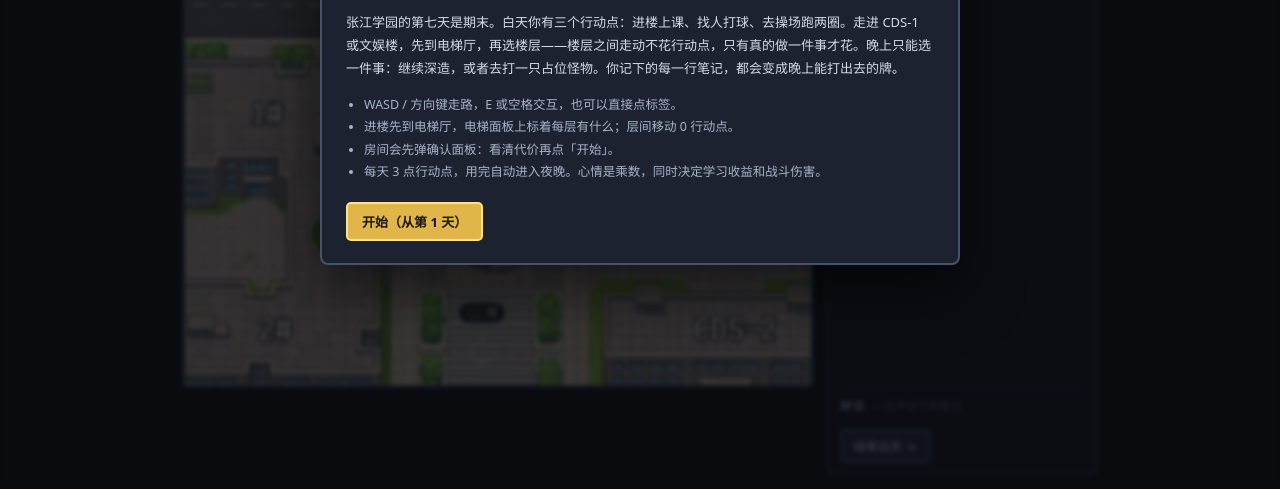
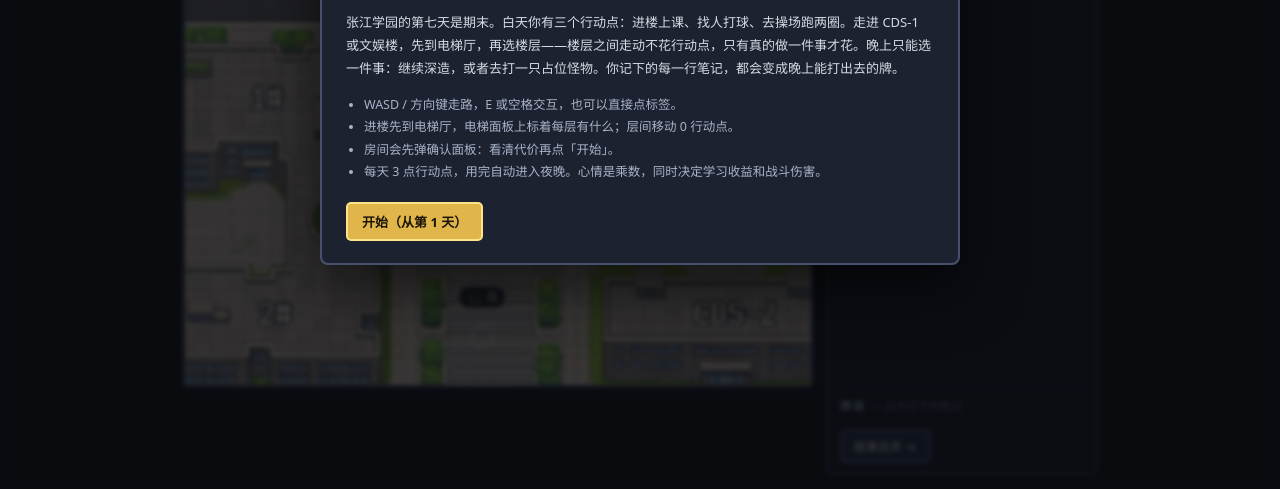
Before and after one commit to a766426356/hackathon, a plain HTML site: page game/index.html in a window 1280 px wide. Shown: the part 311-800 px from the top of the page. Drawn offline with Linux system fonts and the light colour scheme.

Commit message:
钢琴选项背景图 + 面板模糊减弱 + 镜头延迟 + 小人重绘与待机动画
- 钢琴选项悬停底图：assets/bg/wenyu-piano.jpg（木头色琴房），和自习室/斯诺克同一套机制
- 面板底图模糊 9px → 3.5px，遮罩也调淡（radial .02/.34），房间能看清了
- 镜头跟随加了延迟：跟随系数 10 → 4.2，另加朝向前瞻（16px，2.4/s 缓动），
  走起来镜头会"追"人，停下再慢慢归位
- 小人重绘：白领口 + 红领带 + 深色下摆 + 手臂（走路摆动 / 待机轻晃）、
  头发高光、眼睛加高光、腮红、嘴；影子随呼吸微缩放
- 待机动画：呼吸起伏（1.9Hz）、每 3.4 秒眨一次眼、身体轻微左右晃；
  走路时腿/手臂交替摆动，嘴张开一点
- drawPlayerSprite 签名加 time 参数（只有 world.js 调用）

```diff
--- a/game/src/interiors.js
+++ b/game/src/interiors.js
@@ -35,7 +35,8 @@ const ROOMS = {
     effect: '和一位朋友打一局：赢心情 +' + R.snooker.mood + ' / 友谊 +' + R.snooker.friend + '，输了也有少量（TA 今天还没和你聊过才行）',
   },
   piano: {
-    id: 'piano', name: '钢琴', icon: '🎹', action: 'piano', ap: 1, freeEntry: true,
+    id: 'piano', name: '钢琴', icon: '🎹', action: 'piano', ap: 1,
+    bg: 'assets/bg/wenyu-piano.jpg', freeEntry: true,
     tagline: '三个八度 · 无限弹',
     desc: '一架立式钢琴，琴盖是开的。没人管，你可以弹。',
     effect: '免费、随便弹；每天第一次弹满 ' + R.piano.notes + ' 个音：心情 +' + R.piano.mood + '（之后不再结算）',
--- a/game/src/world.js
+++ b/game/src/world.js
@@ -11,6 +11,7 @@ const ZOOM = CAMPUS.zoom;
 const VIEW_W = MAP_W / ZOOM;
 const VIEW_H = MAP_H / ZOOM;
 const PLAYER_SCALE = CAMPUS.playerScale;
+const LEAD = 16; // 镜头朝向前瞻的像素数
 
 // 把行走矩形换到画布坐标系，只算一次
 const WALK = WALKABLE.map((r) => ({
@@ -46,6 +47,7 @@ export function createWorld(canvas) {
   let t = 0;
   // 镜头中心：平滑跟到玩家身上，并夹在图的边界内
   const cam = { x: player.x, y: player.y };
+  const lead = { x: 0, y: 0 }; // 镜头前瞻：朝哪走就先往哪偏一点
 
   function clampCam() {
     cam.x = Math.max(VIEW_W / 2, Math.min(MAP_W - VIEW_W / 2, cam.x));
@@ -92,10 +94,16 @@ export function createWorld(canvas) {
     player.x = Math.max(8, Math.min(MAP_W - 8, player.x));
     player.y = Math.max(8, Math.min(MAP_H - 8, player.y));
 
-    // 镜头缓缓跟过去，急停急转时不会晕
-    const follow = Math.min(1, dt * 10);
-    cam.x += (player.x - cam.x) * follow;
-    cam.y += (player.y - cam.y) * follow;
+    // 镜头跟得慢一点：先慢慢飘向玩家朝的那一侧（前瞻），再追上玩家，走起来有"镜头在追人"的手感
+    const leadX = player.dir === 'left' ? -LEAD : player.dir === 'right' ? LEAD : 0;
+    const leadY = player.dir === 'up' ? -LEAD * 0.7 : player.dir === 'down' ? LEAD * 0.7 : 0;
+    const leadK = Math.min(1, dt * 2.4);
+    lead.x += (leadX - lead.x) * leadK;
+    lead.y += (leadY - lead.y) * leadK;
+
+    const follow = Math.min(1, dt * 4.2); // 原来是 10，慢下来才有延迟感
+    cam.x += (player.x + lead.x - cam.x) * follow;
+    cam.y += (player.y + lead.y - cam.y) * follow;
     clampCam();
 
     near = null;
@@ -148,7 +156,7 @@ export function createWorld(canvas) {
       ctx.fillText('校园图载入中…', 24, 40);
     }
     drawMarkers();
-    drawPlayerSprite(ctx, player, PLAYER_SCALE);
+    drawPlayerSprite(ctx, player, PLAYER_SCALE, t);
 
     ctx.restore();
 
@@ -177,8 +185,9 @@ export function createWorld(canvas) {
   };
 }
 
-// 室内和室外共用同一个小人：换场景时不换画风，玩家不会觉得自己换了个人。
-export function drawPlayerSprite(ctx, player, scale = 1) {
+// 玩家小人：像素风，站着不动时有呼吸 + 眨眼 + 轻微晃身；走路时手臂和腿摆起来。
+// drawPlayerSprite(ctx, player, scale, time) —— time 是场景时钟，用来驱动待机动画。
+export function drawPlayerSprite(ctx, player, scale = 1, time = 0) {
   const px = Math.round(player.x);
   const py = Math.round(player.y);
   if (scale !== 1) {
@@ -187,35 +196,92 @@ export function drawPlayerSprite(ctx, player, scale = 1) {
     ctx.scale(scale, scale);
     ctx.translate(-px, -py);
   }
-  const bob = player.moving ? Math.sin(player.walk) * 1.5 : 0;
 
-  ctx.fillStyle = 'rgba(0,0,0,0.22)';
+  const walking = player.moving;
+  // 走路：腿和手臂跟着 walk 相位摆；待机：呼吸起伏 + 每 3.4 秒眨一次眼
+  const swing = walking ? Math.sin(player.walk) : 0;
+  const breathe = walking ? Math.sin(player.walk) * 1.5 : Math.sin(time * 1.9) * 0.9;
+  const sway = walking ? 0 : Math.sin(time * 1.1) * 0.7; // 站立时身体轻轻晃
+  const blink = !walking && time % 3.4 < 0.13;
+  const bob = breathe;
+
+  // 影子：待机时随呼吸微微缩放，看着像在"喘气"
+  const shadowR = walking ? 9 : 8.4 + Math.sin(time * 1.9) * 0.5;
+  ctx.fillStyle = 'rgba(0,0,0,0.24)';
   ctx.beginPath();
-  ctx.ellipse(px, py + 2, 9, 4, 0, 0, Math.PI * 2);
+  ctx.ellipse(px, py + 2, shadowR, 4, 0, 0, Math.PI * 2);
   ctx.fill();
 
-  const step = player.moving ? Math.sin(player.walk) * 3 : 0;
+  // 腿：走路时前后交替，待机时并拢
+  const legA = py - 8 + Math.max(0, swing * 3) * (walking ? 1 : 0);
+  const legB = py - 8 + Math.max(0, -swing * 3) * (walking ? 1 : 0);
   ctx.fillStyle = '#2a2a35';
-  ctx.fillRect(px - 6, py - 8 + Math.max(0, step), 5, 8);
-  ctx.fillRect(px + 1, py - 8 + Math.max(0, -step), 5, 8);
+  ctx.fillRect(px - 6, legA, 5, 8);
+  ctx.fillRect(px + 1, legB, 5, 8);
+  // 鞋
+  ctx.fillStyle = '#15151c';
+  ctx.fillRect(px - 6, legA + 7, 5, 2);
+  ctx.fillRect(px + 1, legB + 7, 5, 2);
 
+  const bodyY = py - 20 + bob;
+  const bodyX = px + sway;
+
+  // 手臂：先画在身体后面，摆幅小一点
+  ctx.fillStyle = '#2b3a5c';
+  const armA = walking ? swing * 2.5 : Math.sin(time * 1.9 + 0.6) * 0.6;
+  ctx.fillRect(bodyX - 9, bodyY + 2 - armA, 2, 8);
+  ctx.fillRect(bodyX + 7, bodyY + 2 + armA, 2, 8);
+
+  // 校服 / 身体
   ctx.fillStyle = '#33456b';
-  ctx.fillRect(px - 7, py - 20 + bob, 14, 13);
+  ctx.fillRect(bodyX - 7, bodyY, 14, 13);
+  // 身体暗部（右侧）
+  ctx.fillStyle = '#2a3a5c';
+  ctx.fillRect(bodyX + 4, bodyY, 3, 13);
+  // 白领口 + 领带
   ctx.fillStyle = '#f2f2f6';
-  ctx.fillRect(px - 3, py - 20 + bob, 6, 4);
+  ctx.fillRect(bodyX - 4, bodyY, 8, 4);
+  ctx.fillStyle = '#8c3b45';
+  ctx.fillRect(bodyX - 1, bodyY + 3, 2, 6);
+  // 下摆一条深线
+  ctx.fillStyle = '#1b1b1b';
+  ctx.fillRect(bodyX - 7, bodyY + 12, 14, 1);
 
+  // 头
+  const headY = py - 31 + bob;
+  const headX = px + sway;
   ctx.fillStyle = '#f3c9a3';
-  ctx.fillRect(px - 6, py - 31 + bob, 12, 11);
+  ctx.fillRect(headX - 6, headY, 12, 11);
+  // 头发：上面一块 + 两侧鬓角 + 一撮高光
   ctx.fillStyle = '#2a2118';
-  ctx.fillRect(px - 6, py - 31 + bob, 12, 4);
+  ctx.fillRect(headX - 6, headY, 12, 4);
+  ctx.fillRect(headX - 6, headY + 4, 2, 3);
+  ctx.fillRect(headX + 4, headY + 4, 2, 3);
+  ctx.fillStyle = '#3d3025';
+  ctx.fillRect(headX - 4, headY + 1, 6, 1);
 
+  // 脸：眨眼时眼睛压成一条线；朝上走只露后脑勺，不画眼睛
   if (player.dir !== 'up') {
+    const ox = player.dir === 'left' ? -2 : player.dir === 'right' ? 2 : 0;
     ctx.fillStyle = '#2a2118';
-    const ox = player.dir === 'left' ? -2 : player.dir === 'right' ? 2 : 0;
-    ctx.fillRect(px - 3 + ox, py - 26 + bob, 2, 2);
-    ctx.fillRect(px + 2 + ox, py - 26 + bob, 2, 2);
+    if (blink) {
+      ctx.fillRect(headX - 3 + ox, headY + 7, 2, 1);
+      ctx.fillRect(headX + 2 + ox, headY + 7, 2, 1);
+    } else {
+      ctx.fillRect(headX - 3 + ox, headY + 6, 2, 2);
+      ctx.fillRect(headX + 2 + ox, headY + 6, 2, 2);
+      ctx.fillStyle = '#ffffff';
+      ctx.fillRect(headX - 3 + ox, headY + 6, 1, 1);
+      ctx.fillRect(headX + 2 + ox, headY + 6, 1, 1);
+    }
+    // 腮红一点点，像素小人看起来不至于太硬
+    ctx.fillStyle = 'rgba(226,140,120,0.45)';
+    ctx.fillRect(headX - 5 + ox, headY + 8, 2, 1);
+    ctx.fillRect(headX + 3 + ox, headY + 8, 2, 1);
+    // 嘴：走路时张开一点
+    ctx.fillStyle = '#8a5c48';
+    ctx.fillRect(headX - 1 + ox, headY + 9, 2, walking ? 2 : 1);
   }
-  ctx.fillStyle = '#1b1b1b';
-  ctx.fillRect(px - 7, py - 20 + bob, 14, 1);
+
   if (scale !== 1) ctx.restore();
 }
--- a/game/styles.css
+++ b/game/styles.css
@@ -310,7 +310,7 @@ html, body {
   background-position: center;
   background-size: cover;
   background-repeat: no-repeat;
-  filter: blur(9px) saturate(.95) brightness(.95);
+  filter: blur(3.5px) saturate(1.02) brightness(.92);
   transform: scale(1.05);
   transition: opacity .34s ease;
   will-change: opacity;
@@ -320,7 +320,7 @@ html, body {
   position: absolute;
   inset: 0;
   z-index: 3;
-  background: radial-gradient(120% 90% at 50% 38%, rgba(8, 11, 16, .08), rgba(8, 11, 16, .5) 74%);
+  background: radial-gradient(120% 90% at 50% 38%, rgba(8, 11, 16, .02), rgba(8, 11, 16, .34) 78%);
 }
 #modal-root.has-bg #modal-backdrop { background: rgba(6, 8, 12, .22); }
 
```
Also changed, not shown: game/assets/bg/wenyu-piano.jpg (added).
